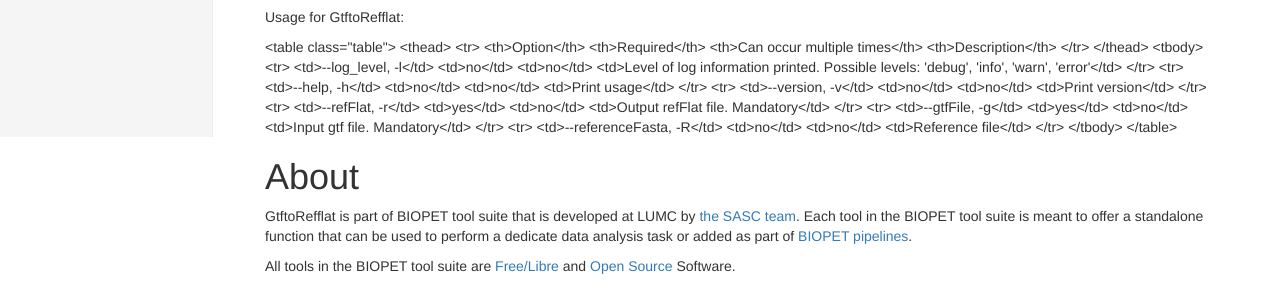
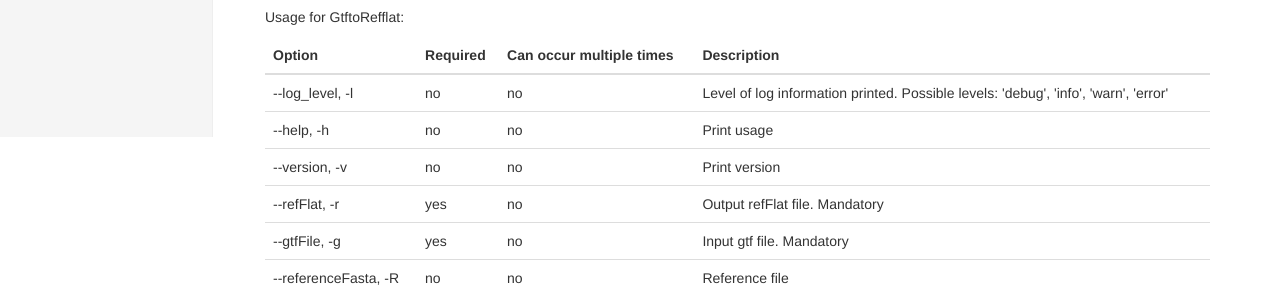
Before and after one commit to biopet/gtftorefflat, a plain HTML site: page develop/index.html in a window 1280 px wide. Shown: the part 663-952 px from the top of the page. Drawn offline with nearby package versions, Linux system fonts and the light colour scheme.

Commit message:
updated site

```diff
--- a/develop/index.html
+++ b/develop/index.html
@@ -1,3 +1,24 @@
+<!--
+   Copyright (c) 2014 Biopet
+
+   Permission is hereby granted, free of charge, to any person obtaining a copy of
+   this software and associated documentation files (the "Software"), to deal in
+   the Software without restriction, including without limitation the rights to
+   use, copy, modify, merge, publish, distribute, sublicense, and/or sell copies of
+   the Software, and to permit persons to whom the Software is furnished to do so,
+   subject to the following conditions:
+
+   The above copyright notice and this permission notice shall be included in all
+   copies or substantial portions of the Software.
+
+   THE SOFTWARE IS PROVIDED "AS IS", WITHOUT WARRANTY OF ANY KIND, EXPRESS OR
+   IMPLIED, INCLUDING BUT NOT LIMITED TO THE WARRANTIES OF MERCHANTABILITY, FITNESS
+   FOR A PARTICULAR PURPOSE AND NONINFRINGEMENT. IN NO EVENT SHALL THE AUTHORS OR
+   COPYRIGHT HOLDERS BE LIABLE FOR ANY CLAIM, DAMAGES OR OTHER LIABILITY, WHETHER
+   IN AN ACTION OF CONTRACT, TORT OR OTHERWISE, ARISING FROM, OUT OF OR IN
+   CONNECTION WITH THE SOFTWARE OR THE USE OR OTHER DEALINGS IN THE SOFTWARE.
+-->
+
 <!DOCTYPE html>
 <html lang="en">
   <head>
@@ -107,54 +128,54 @@
 
         <h2 id="usage" class="section">Usage</h2>
         <p>Usage for GtftoRefflat:</p>
-        <p>&lt;table class=&quot;table&quot;&gt;
-          &lt;thead&gt;
-            &lt;tr&gt;
-              &lt;th&gt;Option&lt;/th&gt;
-              &lt;th&gt;Required&lt;/th&gt;
-              &lt;th&gt;Can occur multiple times&lt;/th&gt;
-              &lt;th&gt;Description&lt;/th&gt;
-            &lt;/tr&gt;
-          &lt;/thead&gt;
-          &lt;tbody&gt;
-            &lt;tr&gt;
-              &lt;td&gt;--log_level, -l&lt;/td&gt;
-              &lt;td&gt;no&lt;/td&gt;
-              &lt;td&gt;no&lt;/td&gt;
-              &lt;td&gt;Level of log information printed. Possible levels: &#39;debug&#39;, &#39;info&#39;, &#39;warn&#39;, &#39;error&#39;&lt;/td&gt;
-            &lt;/tr&gt;
-            &lt;tr&gt;
-              &lt;td&gt;--help, -h&lt;/td&gt;
-              &lt;td&gt;no&lt;/td&gt;
-              &lt;td&gt;no&lt;/td&gt;
-              &lt;td&gt;Print usage&lt;/td&gt;
-            &lt;/tr&gt;
-            &lt;tr&gt;
-              &lt;td&gt;--version, -v&lt;/td&gt;
-              &lt;td&gt;no&lt;/td&gt;
-              &lt;td&gt;no&lt;/td&gt;
-              &lt;td&gt;Print version&lt;/td&gt;
-            &lt;/tr&gt;
-            &lt;tr&gt;
-              &lt;td&gt;--refFlat, -r&lt;/td&gt;
-              &lt;td&gt;yes&lt;/td&gt;
-              &lt;td&gt;no&lt;/td&gt;
-              &lt;td&gt;Output refFlat file. Mandatory&lt;/td&gt;
-            &lt;/tr&gt;
-            &lt;tr&gt;
-              &lt;td&gt;--gtfFile, -g&lt;/td&gt;
-              &lt;td&gt;yes&lt;/td&gt;
-              &lt;td&gt;no&lt;/td&gt;
-              &lt;td&gt;Input gtf file. Mandatory&lt;/td&gt;
-            &lt;/tr&gt;
-            &lt;tr&gt;
-              &lt;td&gt;--referenceFasta, -R&lt;/td&gt;
-              &lt;td&gt;no&lt;/td&gt;
-              &lt;td&gt;no&lt;/td&gt;
-              &lt;td&gt;Reference file&lt;/td&gt;
-            &lt;/tr&gt;
-          &lt;/tbody&gt;
-        &lt;/table&gt;</p>
+        <table class="table">
+          <thead>
+            <tr>
+              <th>Option</th>
+              <th>Required</th>
+              <th>Can occur multiple times</th>
+              <th>Description</th>
+            </tr>
+          </thead>
+          <tbody>
+            <tr>
+              <td>--log_level, -l</td>
+              <td>no</td>
+              <td>no</td>
+              <td>Level of log information printed. Possible levels: &#39;debug&#39;, &#39;info&#39;, &#39;warn&#39;, &#39;error&#39;</td>
+            </tr>
+            <tr>
+              <td>--help, -h</td>
+              <td>no</td>
+              <td>no</td>
+              <td>Print usage</td>
+            </tr>
+            <tr>
+              <td>--version, -v</td>
+              <td>no</td>
+              <td>no</td>
+              <td>Print version</td>
+            </tr>
+            <tr>
+              <td>--refFlat, -r</td>
+              <td>yes</td>
+              <td>no</td>
+              <td>Output refFlat file. Mandatory</td>
+            </tr>
+            <tr>
+              <td>--gtfFile, -g</td>
+              <td>yes</td>
+              <td>no</td>
+              <td>Input gtf file. Mandatory</td>
+            </tr>
+            <tr>
+              <td>--referenceFasta, -R</td>
+              <td>no</td>
+              <td>no</td>
+              <td>Reference file</td>
+            </tr>
+          </tbody>
+        </table>
 
         <h1 id="about" class="section">About</h1>
         <p>GtftoRefflat is part of BIOPET tool suite that is developed at LUMC by <a href="http://sasc.lumc.nl/">the SASC team</a>.
@@ -172,14 +193,14 @@
         good results with <a href="https://www.jetbrains.com/idea/">this IDE</a>.</p>
 
         <h1 id="contact" class="section">Contact</h1>
-        <p>&lt;p&gt;
-          &lt;!-- Obscure e-mail address for spammers --&gt;
+        <p>
+          <!-- Obscure e-mail address for spammers -->
         For any question related to GtftoRefflat, please use the
-        &lt;a href=&#39;https://github.com/biopet/gtftorefflat/issues&#39;&gt;github issue tracker&lt;/a&gt;
+        <a href='https://github.com/biopet/gtftorefflat/issues'>github issue tracker</a>
         or contact
-         &lt;a href=&#39;http://sasc.lumc.nl/&#39;&gt;the SASC team&lt;/a&gt; directly at: &lt;a href=&#39;&amp;#109;&amp;#97;&amp;#105;&amp;#108;&amp;#116;&amp;#111;&amp;#58;&amp;#115;&amp;#97;&amp;#115;&amp;#99;&amp;#64;&amp;#108;&amp;#117;&amp;#109;&amp;#99;&amp;#46;&amp;#110;&amp;#108;&#39;&gt;
-        &amp;#115;&amp;#97;&amp;#115;&amp;#99;&amp;#64;&amp;#108;&amp;#117;&amp;#109;&amp;#99;&amp;#46;&amp;#110;&amp;#108;&lt;/a&gt;.
-        &lt;/p&gt;</p>
+         <a href='http://sasc.lumc.nl/'>the SASC team</a> directly at: <a href='&#109;&#97;&#105;&#108;&#116;&#111;&#58;&#115;&#97;&#115;&#99;&#64;&#108;&#117;&#109;&#99;&#46;&#110;&#108;'>
+        &#115;&#97;&#115;&#99;&#64;&#108;&#117;&#109;&#99;&#46;&#110;&#108;</a>.
+        </p>
 
       </div>
     </div>
```
Also changed, not shown: develop/css/docs.css (+21 -0 lines).
